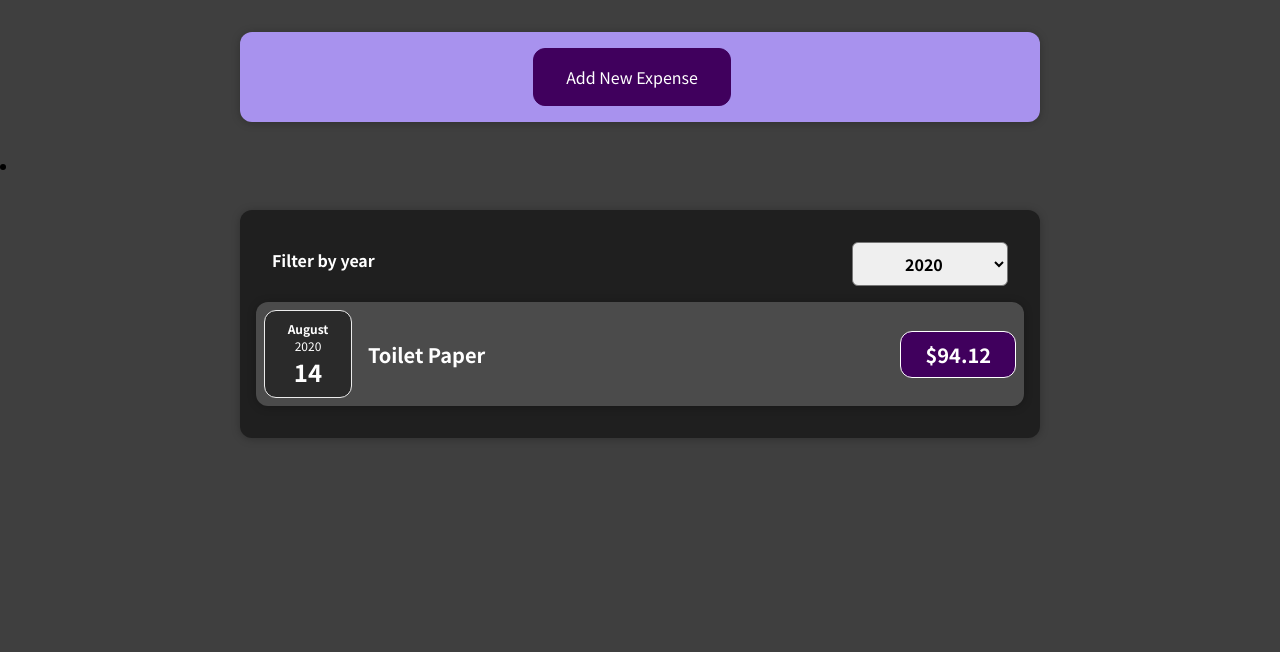
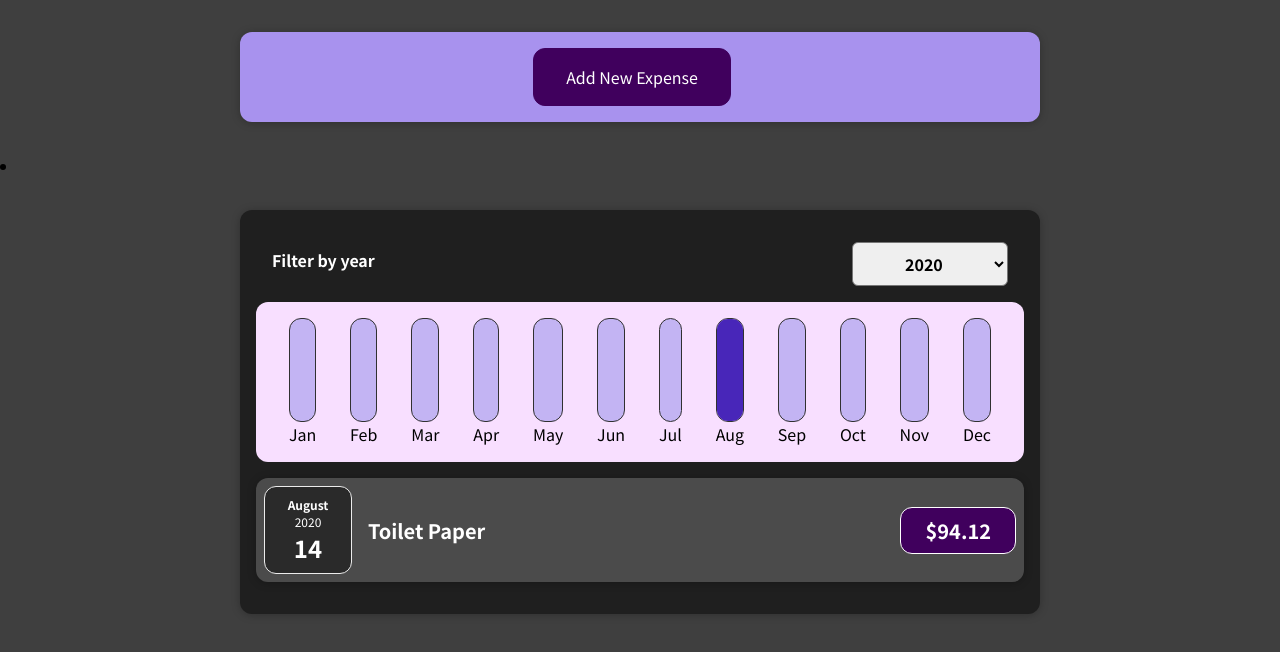
Before and after one commit to karanJ2212/ExpenseTrackerReact, a React (Create React App) app: page / in a window 1280 px wide. Shown: the top 652 px of the page. Built offline with nearby package versions, Linux system fonts and the light colour scheme.

Commit message:
expenseChart

```diff
--- a/src/components/Chart/Chart.js
+++ b/src/components/Chart/Chart.js
@@ -3,12 +3,15 @@ import ChartBar from "./ChartBar";
 import "./Chart.css";
 
 export default function Chart(props) {
+  const datapointValues = props.datapoint.map((datapoint) => datapoint.value);
+  const totalmMaximum = Math.max(...datapointValues);
   return (
     <div className="chart">
       {props.datapoint.map((datapoint) => (
         <ChartBar
+          key={datapoint.lable}
           value={datapoint.value}
-          maxValue={null}
+          maxValue={totalmMaximum}
           lable={datapoint.lable}
         ></ChartBar>
       ))}
--- a/src/components/Chart/ChartBar.js
+++ b/src/components/Chart/ChartBar.js
@@ -2,9 +2,9 @@ import React from "react";
 import "./ChartBar.css";
 
 export default function ChartBar(props) {
-  const barfillheight = "0%";
+  let barfillheight = "0%";
 
-  if (props.max > 0) {
+  if (props.maxValue > 0) {
     barfillheight = Math.round((props.value / props.maxValue) * 100) + "%";
   }
   return (
--- a/src/components/Expenses/Expenses.js
+++ b/src/components/Expenses/Expenses.js
@@ -4,6 +4,7 @@ import Card from "../UI/Card";
 import ExpensesFilter from "./ExpensesFilter";
 import "./Expenses.css";
 import ExpensesList from "./ExpensesList";
+import ExpensesChart from "./ExpensesChart";
 
 const Expenses = (props) => {
   const [filteredYear, setFilteredYear] = useState("2020");
@@ -22,6 +23,7 @@ const Expenses = (props) => {
           selected={filteredYear}
           onChangeFilter={filterChangeHandler}
         />
+        <ExpensesChart expenses={filteredExpense}></ExpensesChart>
         <ExpensesList item={filteredExpense}></ExpensesList>
       </Card>
     </li>
--- /dev/null
+++ b/src/components/Expenses/ExpensesChart.js
@@ -0,0 +1,25 @@
+import React from "react";
+import Chart from "../Chart/Chart";
+export default function ExpensesChart(props) {
+  const chartDataPoints = [
+    { lable: "Jan", value: 0 },
+    { lable: "Feb", value: 0 },
+    { lable: "Mar", value: 0 },
+    { lable: "Apr", value: 0 },
+    { lable: "May", value: 0 },
+    { lable: "Jun", value: 0 },
+    { lable: "Jul", value: 0 },
+    { lable: "Aug", value: 0 },
+    { lable: "Sep", value: 0 },
+    { lable: "Oct", value: 0 },
+    { lable: "Nov", value: 0 },
+    { lable: "Dec", value: 0 },
+  ];
+
+  for (const expense of props.expenses) {
+    const expenseMonth = expense.date.getMonth();
+    chartDataPoints[expenseMonth].value += expense.amount;
+  }
+
+  return <Chart datapoint={chartDataPoints}></Chart>;
+}
```
Also changed, not shown: src/components/Chart/ChartBar.css (renamed from src/components/Chart/CharBar.css).
